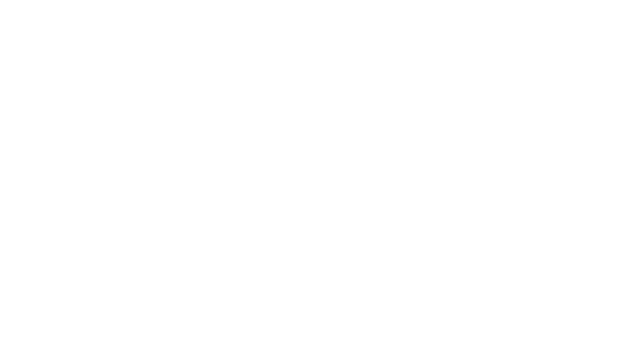
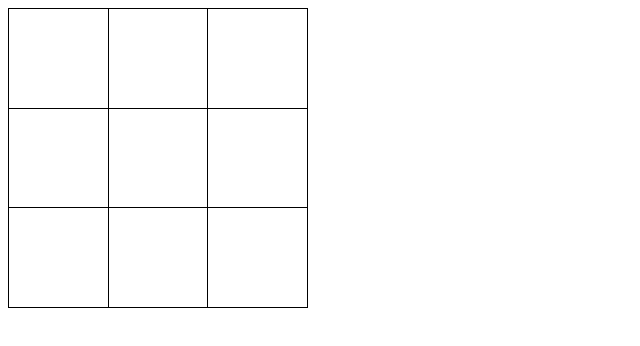
Before and after one commit to danekszy/tttoe, a React app: page index.html in a window 1280 px wide. Shown: the whole page, without its empty margins (0-640 px from the left). Built offline with nearby package versions, Linux system fonts and the light colour scheme.

Commit message:
Basic style for checkboard

```diff
--- a/index.html
+++ b/index.html
@@ -3,7 +3,27 @@
   <head>
     <meta charset="UTF-8">
     <title>TTToe</title>
+		<style>
+			.game-ui {
 
+			}
+
+			.checkboard {
+				border: 1px solid #000;
+				width: 300px;
+				height: 300px;
+				border-collapse: collapse;
+			}
+
+			.checkboard td {
+				border-bottom: 1px solid #000;
+				border-right: 1px solid #000;
+				width: 33.3%;
+				height: 33.3%;
+				text-align: center;
+				font-size: 50px;
+			}
+		</style>
   </head>
   <body>
     <div id="app"></div>
```
